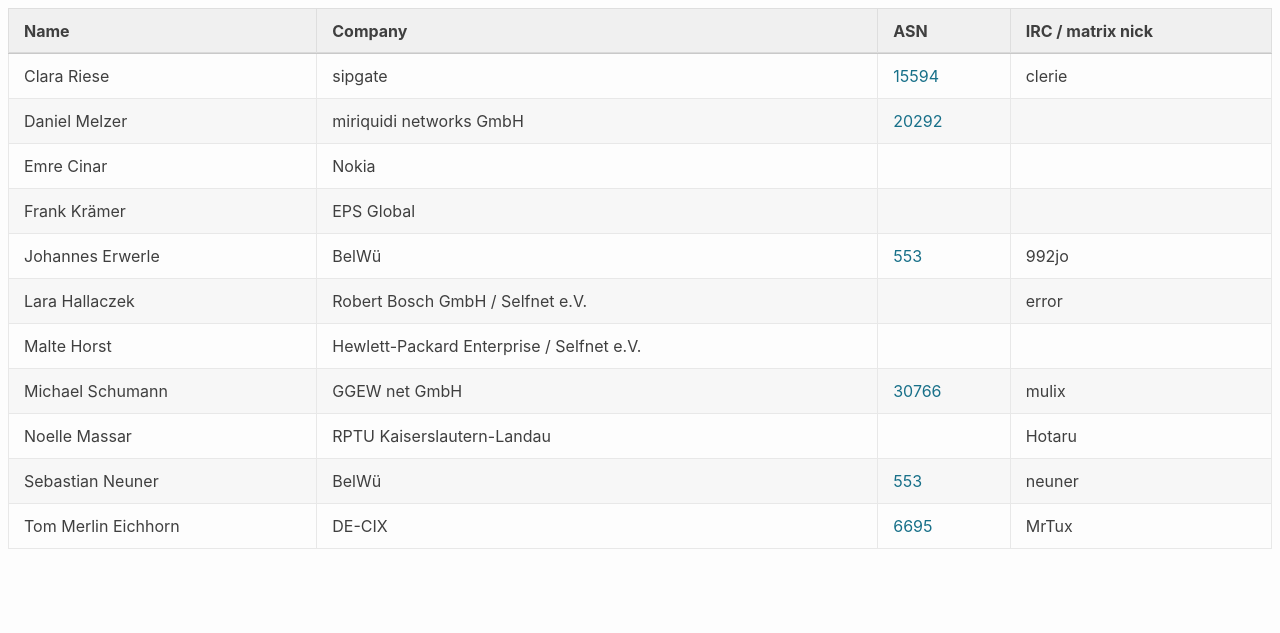
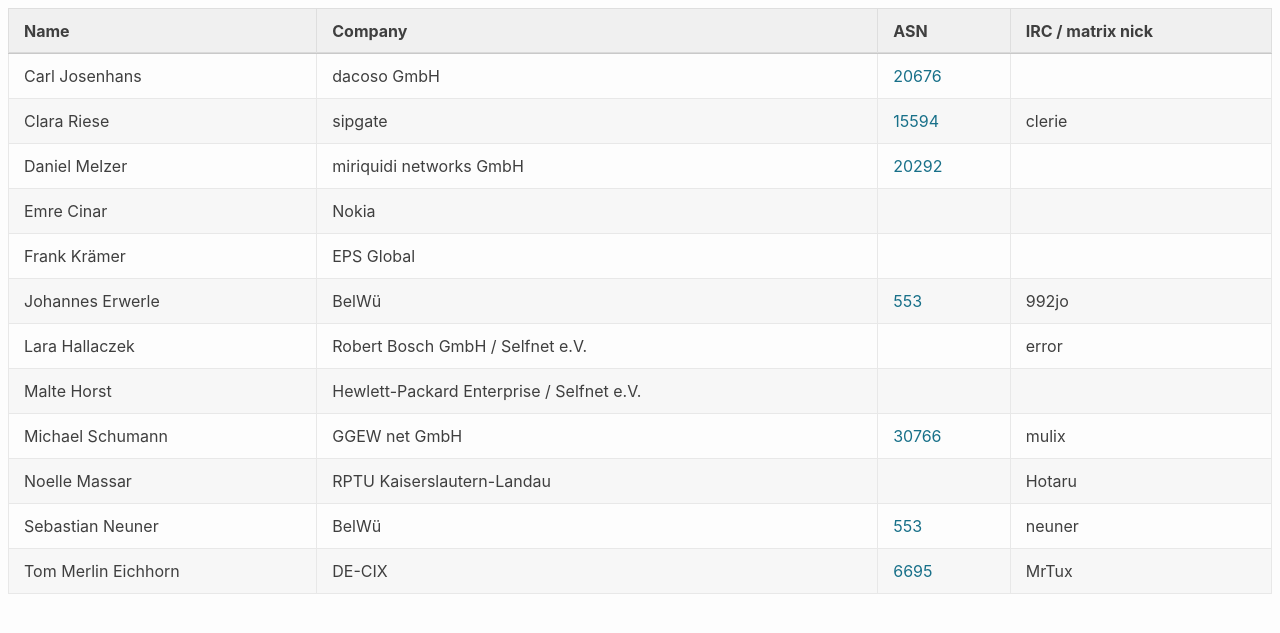
Before and after one commit to denog/pretix-attendeelist, a Jekyll site: the page built from denogmeetup25-06/index.markdown, in a window 1280 px wide. Shown: the top 633 px of the page. Built offline with Jekyll 4.4.1, drawn with Linux system fonts in a browser that asks for light colours.

Commit message:
Latest data: Fri May 23 14:33:08 UTC 2025

```diff
--- a/_data/attendees_denogmeetup25-06.json
+++ b/_data/attendees_denogmeetup25-06.json
@@ -1,4 +1,10 @@
 [
+  {
+    "name": "Carl Josenhans",
+    "company": "dacoso GmbH",
+    "irc": null,
+    "asn": "20676"
+  },
   {
     "name": "Clara Riese",
     "company": "sipgate",
```
